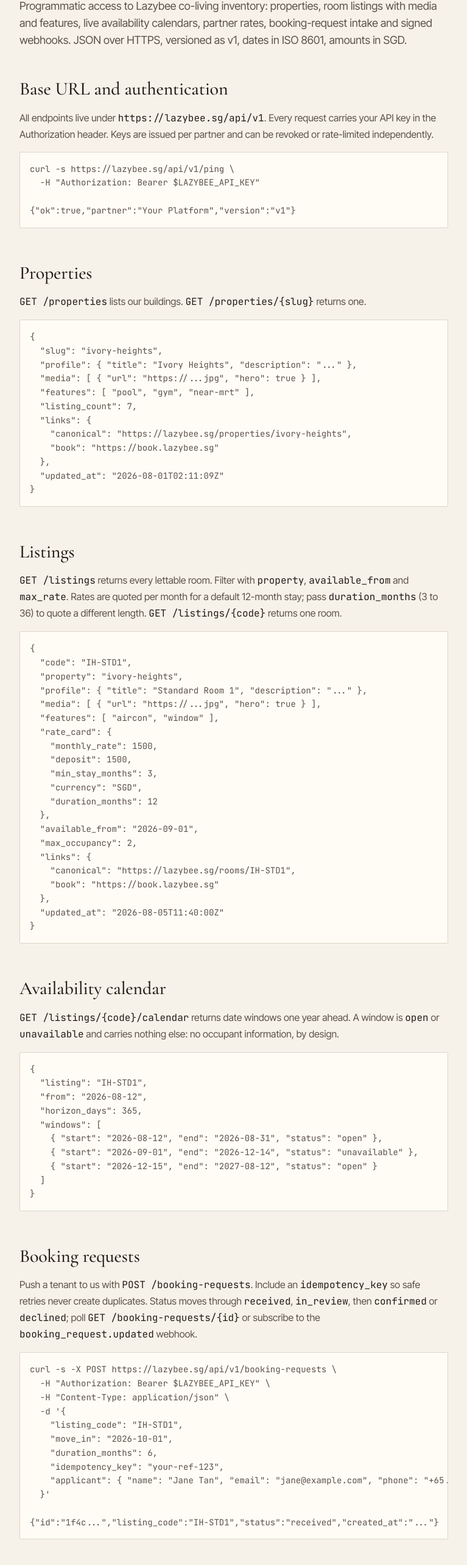
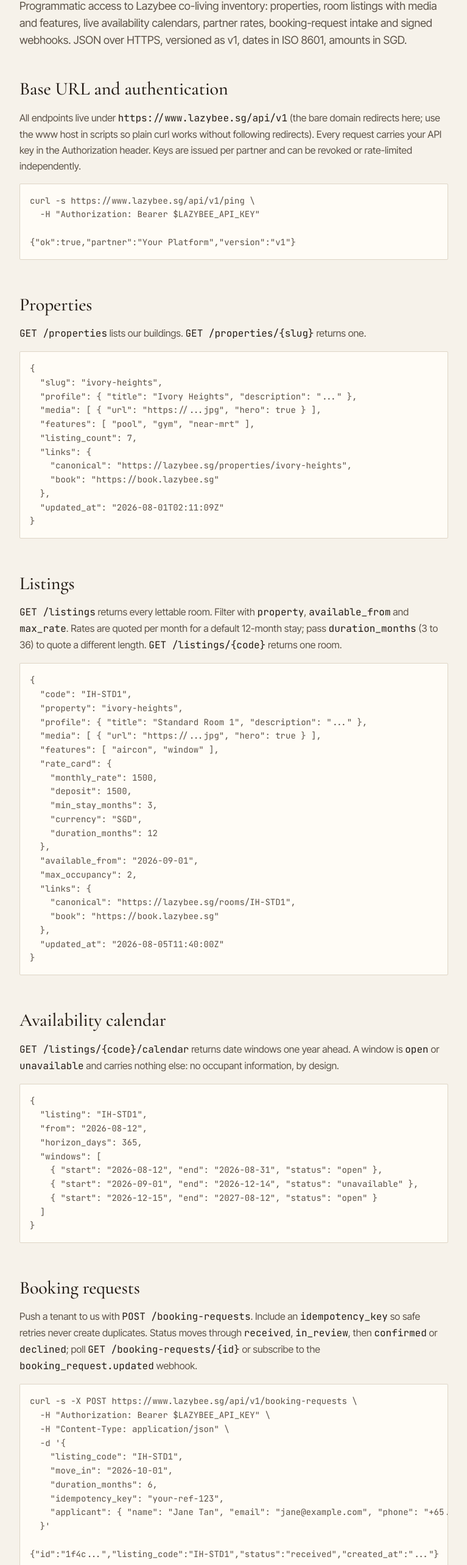
Before and after one commit to markiewee/hyve-website, a React (Vite) app: page /developers in a window 1280 px wide. Shown: the part 224-2790 px from the top of the page at 61% size, without its empty margins (256-1023 px from the left). Built offline with nearby package versions, Linux system fonts and the light colour scheme; no server answers; a web font is replaced by a local one.

Commit message:
fix(partner-api): docs curls use the www host so plain curl works
The apex 307-redirects to www and curl does not follow redirects by
default, so a copy-pasted example returned Redirecting... instead of
JSON. Found in QA.

Co-Authored-By: Claude Fable 5 <noreply@anthropic.com>

```diff
--- a/src/components/DevelopersPage.jsx
+++ b/src/components/DevelopersPage.jsx
@@ -49,11 +49,12 @@ const DevelopersPage = () => (
 
     <Section title="Base URL and authentication">
       <P>
-        All endpoints live under <code className="text-foreground">https://lazybee.sg/api/v1</code>. Every request
-        carries your API key in the Authorization header. Keys are issued per partner and can be revoked or
+        All endpoints live under <code className="text-foreground">https://www.lazybee.sg/api/v1</code> (the bare
+        domain redirects here; use the www host in scripts so plain curl works without following redirects). Every
+        request carries your API key in the Authorization header. Keys are issued per partner and can be revoked or
         rate-limited independently.
       </P>
-      <Code>{`curl -s https://lazybee.sg/api/v1/ping \\
+      <Code>{`curl -s https://www.lazybee.sg/api/v1/ping \\
   -H "Authorization: Bearer $LAZYBEE_API_KEY"
 
 {"ok":true,"partner":"Your Platform","version":"v1"}`}</Code>
@@ -137,7 +138,7 @@ const DevelopersPage = () => (
         poll <code className="text-foreground">GET /booking-requests/&#123;id&#125;</code> or subscribe to the{' '}
         <code className="text-foreground">booking_request.updated</code> webhook.
       </P>
-      <Code>{`curl -s -X POST https://lazybee.sg/api/v1/booking-requests \\
+      <Code>{`curl -s -X POST https://www.lazybee.sg/api/v1/booking-requests \\
   -H "Authorization: Bearer $LAZYBEE_API_KEY" \\
   -H "Content-Type: application/json" \\
   -d '{
```
